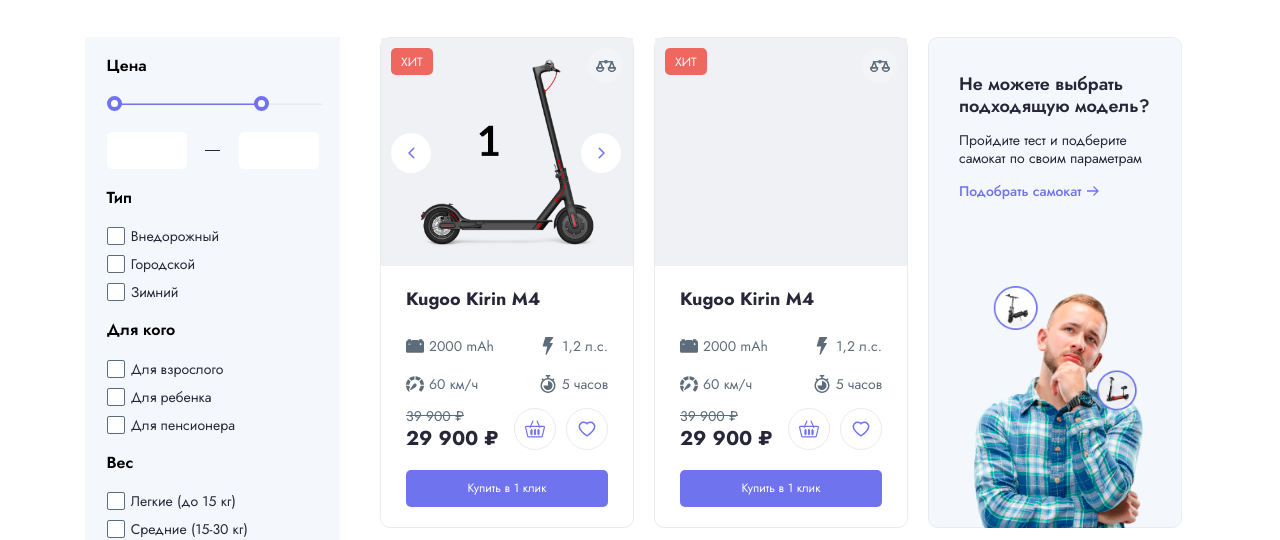
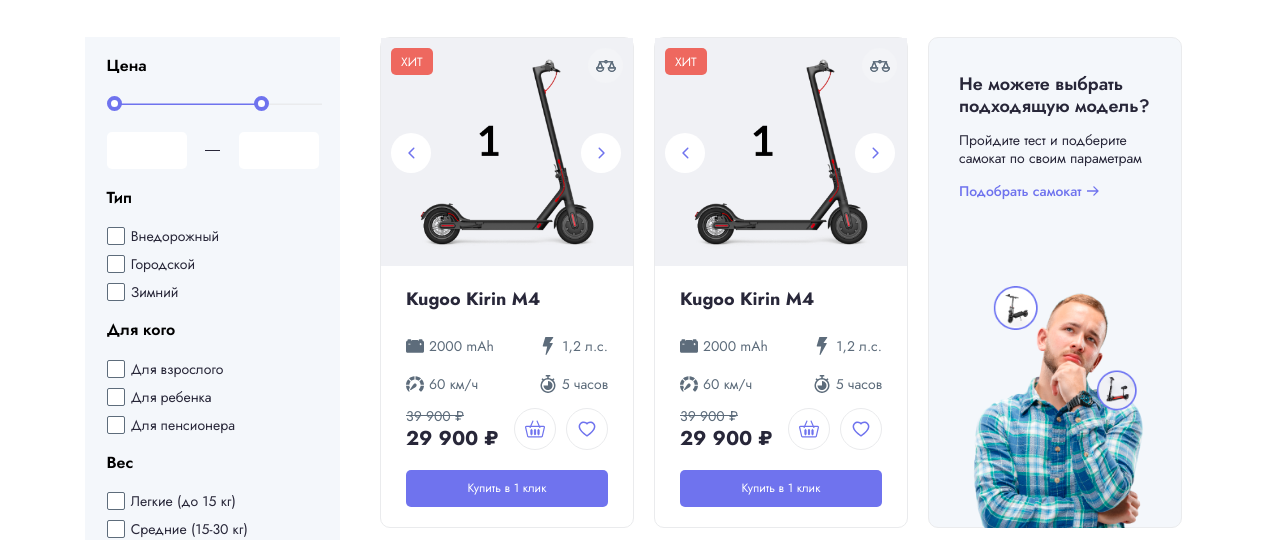
Before and after one commit to rgusseinov/ecommerce-layout, a website built with Parcel: page index.html in a window 1280 px wide. Shown: the part 295-835 px from the top of the page. Built offline with nearby package versions, Linux system fonts and the light colour scheme.

Commit message:
feat: finish product image slider

```diff
--- a/index.html
+++ b/index.html
@@ -525,7 +525,7 @@
 
 						</a>
 
-						<a href="/product-page.html" class="products-list__item product-list-item">
+						<a href="#" class="products-list__item product-list-item">
 							<div class="product-list-item__thumbnail product-thumbnail">
 								<div class="product-thumbnail__container">
 									<div class="product-thumbnail__marketing product-marketing">
@@ -535,7 +535,21 @@
 										</div>
 									</div>
 									<div class="product-thumbnail__image">
-										<img src="./src/images/main/product-item/scooter-img-1.png" alt="kugoo"/>
+										<div class="image-switch">
+											<div class="image-switch__item img1">
+												<div class="image-switch__image"><img src="./src/images/main/product-item/scooter-img-1.png" alt="kugoo"/></div>
+											</div>
+											<div class="image-switch__item img2">
+												<div class="image-switch__image"><img src="./src/images/main/product-item/scooter-img-2.png" alt="kugoo"/></div>
+											</div>
+											<div class="image-switch__item img3">
+												<div class="image-switch__image"><img src="./src/images/main/product-item/scooter-img-5.png" alt="kugoo"/></div>
+											</div>
+										</div>
+										<ul class="product-thumbnail__navs thumbnail-navs">
+											<li class="thumbnail-navs__item arrow-left"><img src="./src/images/main/product-item/thumbnail-arrow-left.svg" alt="arrow left"></li>
+											<li class="thumbnail-navs__item arrow-right"><img src="./src/images/main/product-item/thumbnail-arrow-right.svg" alt="arrow right"></li>
+										</ul>
 									</div>
 								</div>
 							</div>
```
Also changed, not shown: dist/index.html.
